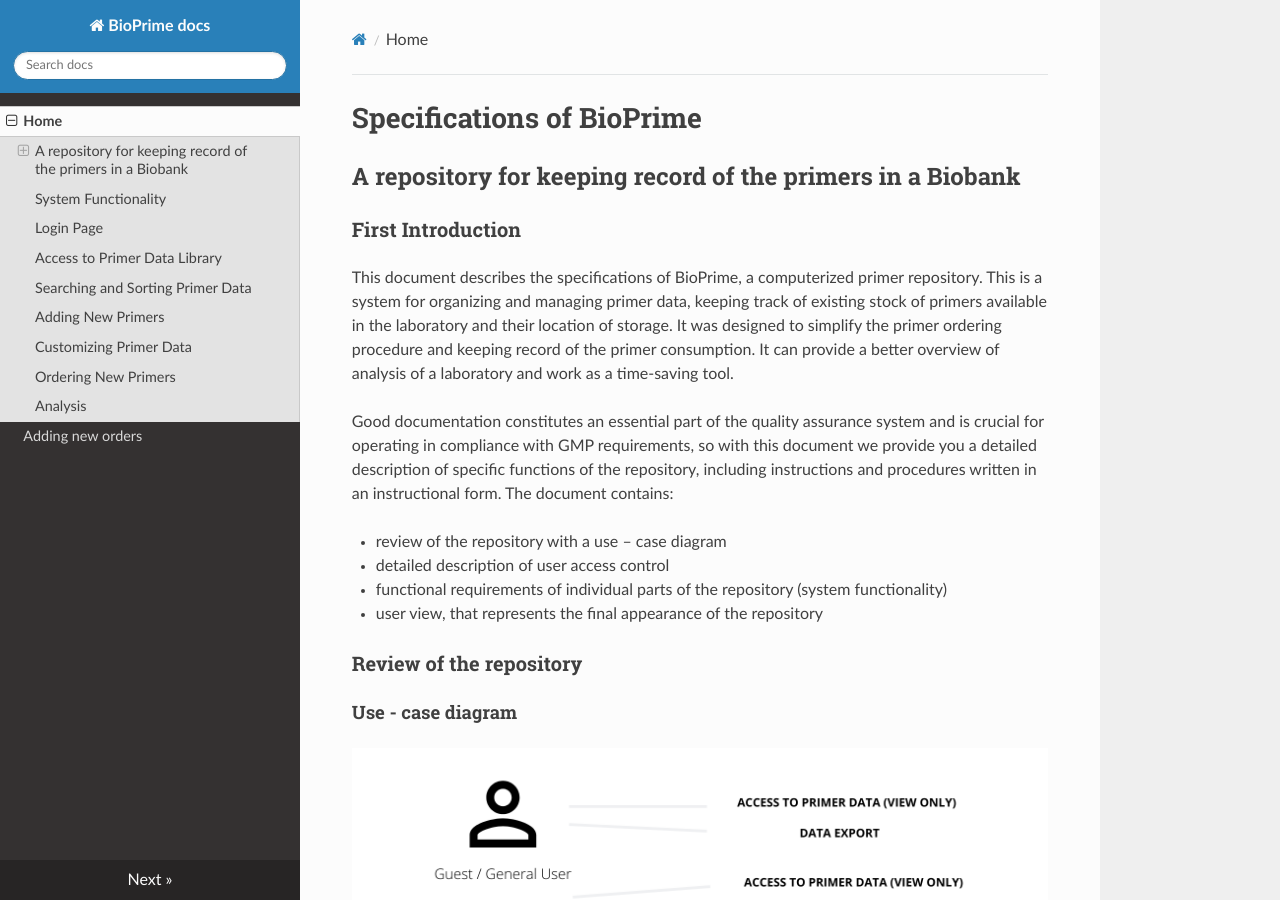
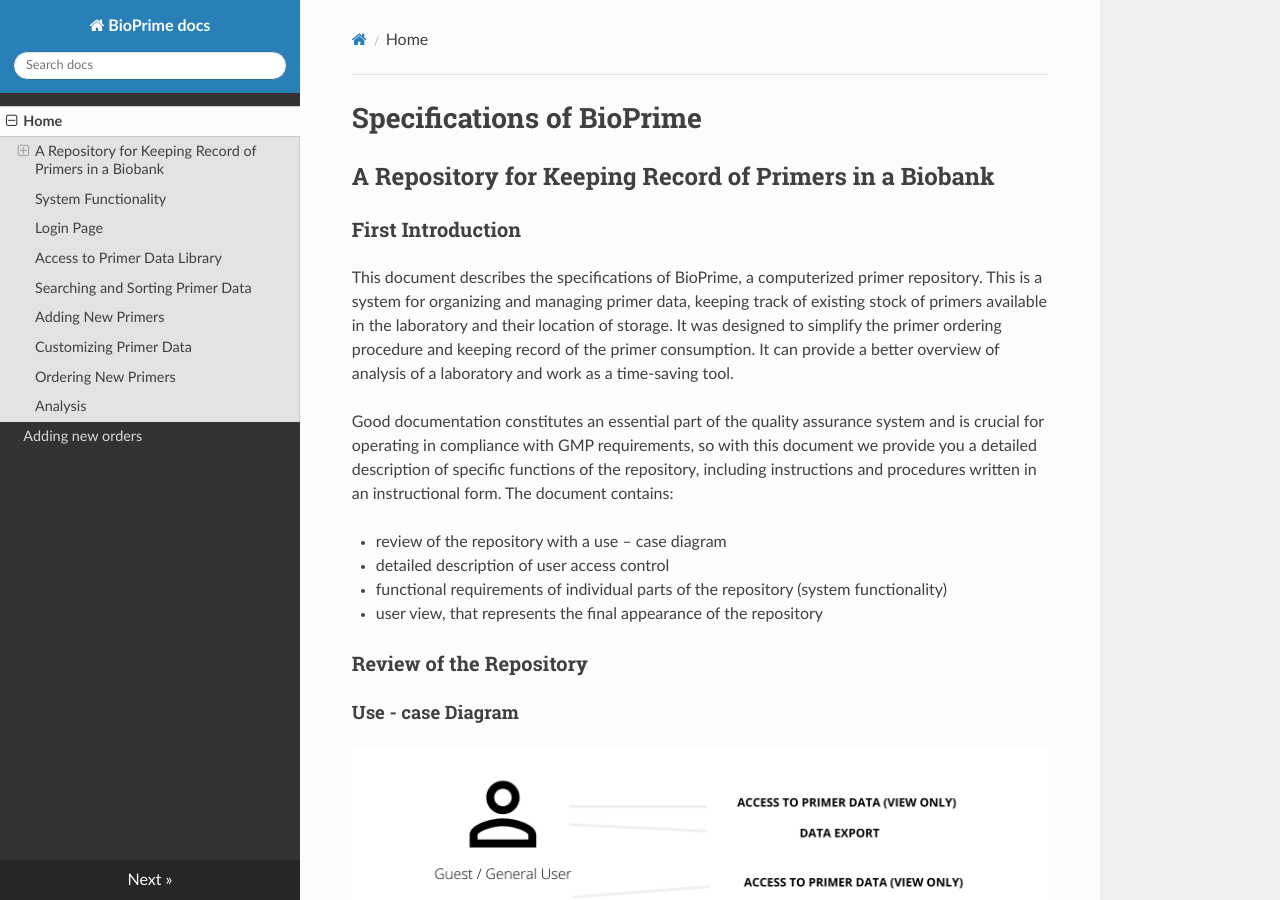
Before and after one commit to Bio-Prime/documentation, an MkDocs documentation site: the page built from docs/index.md, in a window 1280 px wide and 900 px high. Built offline with MkDocs 1.6.1, drawn with Linux system fonts in a browser that asks for light colours; nearby versions of some CDN libraries; some of the changed text lies outside the part shown.

Commit message:
Popravila velike začetnice

```diff
--- a/docs/index.md
+++ b/docs/index.md
@@ -1,7 +1,7 @@
 
 # Specifications of BioPrime
 
-## A repository for keeping record of the primers in a Biobank
+## A Repository for Keeping Record of Primers in a Biobank
 
 ### First Introduction
 
@@ -30,7 +30,7 @@ A new user is created by the Administrator, who also provides the username and p
 * Researcher / Lab Staff
 * Administrator
 
-#### Guest / General user
+#### Guest / General User
 
 A Guest / General user has access to primer data (view only) and can export data for printing or other use.
 
```
Also changed, not shown: other parts of docs/index.md (+3 -3 lines), docs/usertypes.png (deleted).
